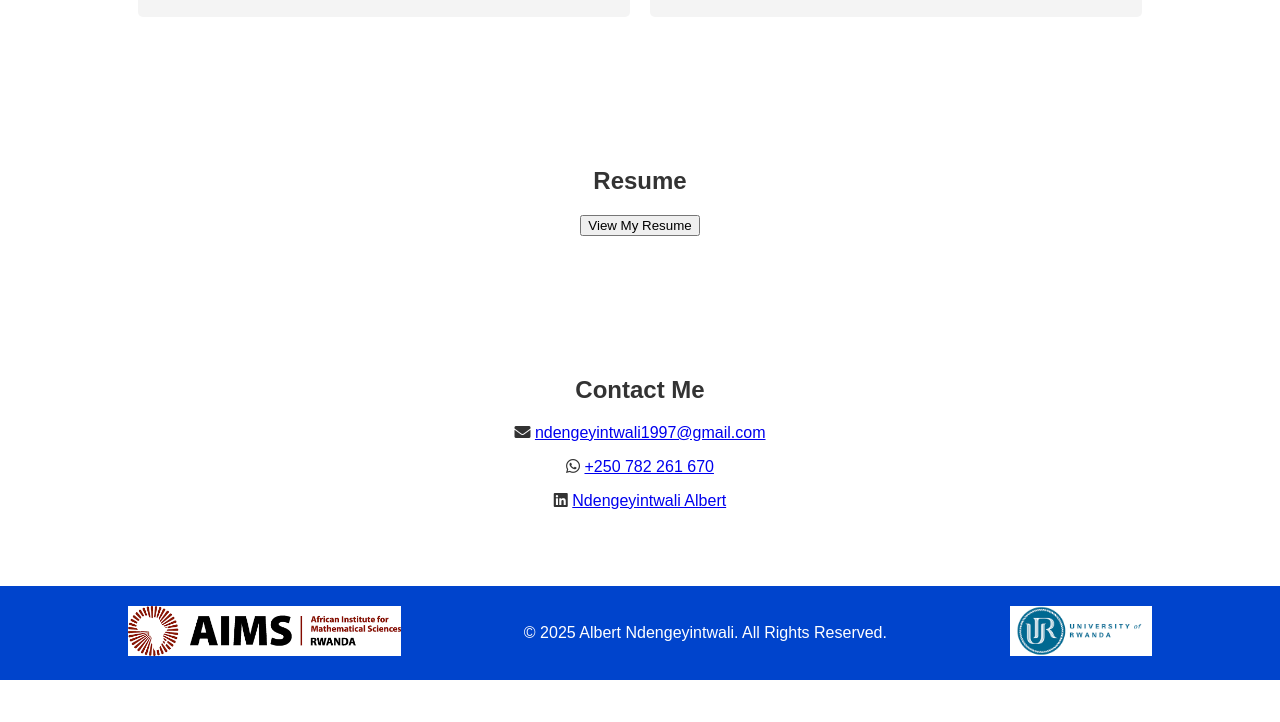
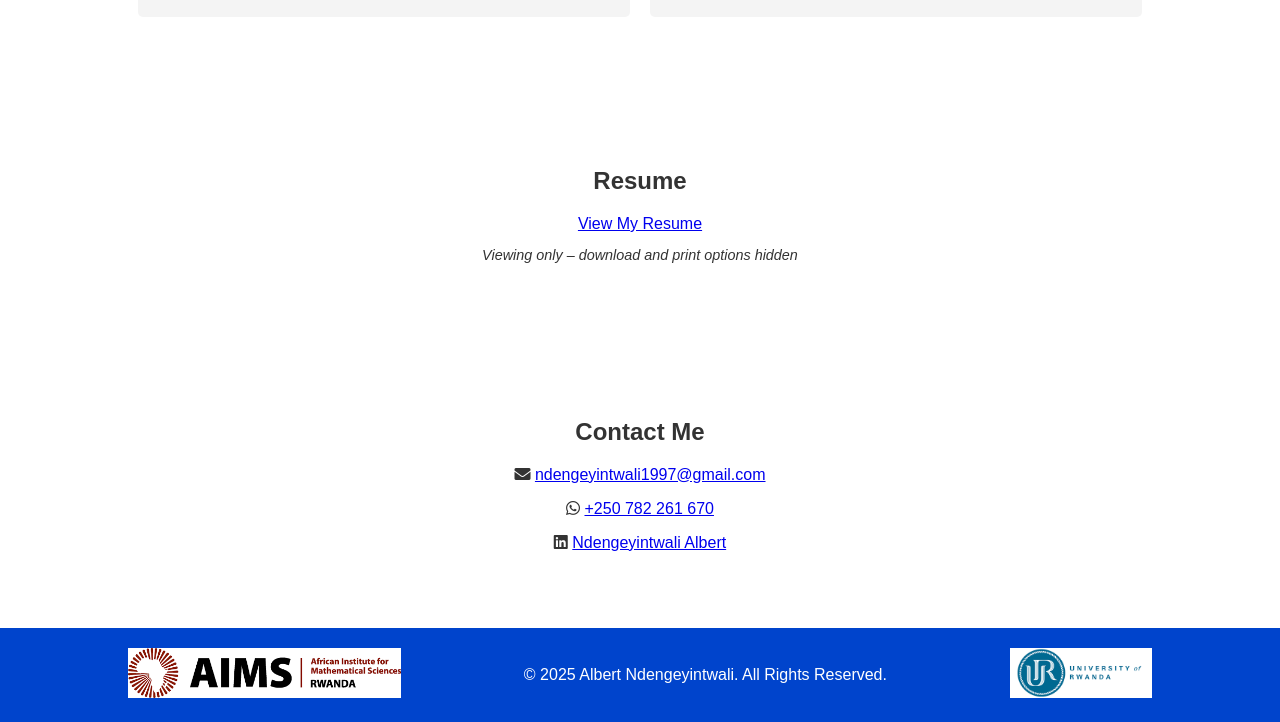
Before and after one commit to AlbertNdengeyintwali/portfolio, a plain HTML site: page index.html in a window 1280 px wide. Shown: the part 2405-3127 px from the top of the page. Before the commit the page ends 3085 px from the top, so only its background shows below. Drawn offline with Linux system fonts and the light colour scheme.

Commit message:
Update index.html

```diff
--- a/index.html
+++ b/index.html
@@ -325,20 +325,12 @@ header h1 {
 <section id="resume">
   <div class="container">
     <h2>Resume</h2>
-    <button onclick="showCV()">View My Resume</button>
-
-    <div id="cvViewer" style="display:none; margin-top: 20px;">
-      <iframe src="MS_CV_Job.pdf#toolbar=0" width="100%" height="800px" style="border: none;"></iframe>
-      <p style="font-size: 0.9em; font-style: italic;">Viewing only – download and print options hidden</p>
-    </div>
+    <a href="MS_CV_Job.pdf#toolbar=0" target="_blank" rel="noopener noreferrer">
+      View My Resume
+    </a>
+    <p style="font-size: 0.9em; font-style: italic;">Viewing only – download and print options hidden</p>
   </div>
 </section>
-
-<script>
-  function showCV() {
-    document.getElementById("cvViewer").style.display = "block";
-  }
-</script>
 
 
 
```
